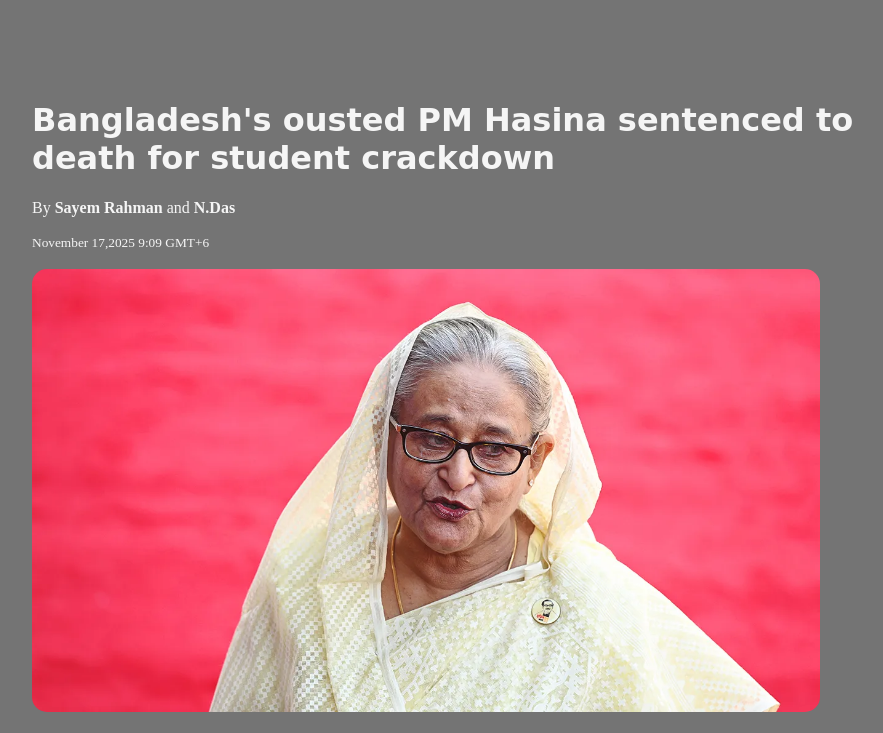
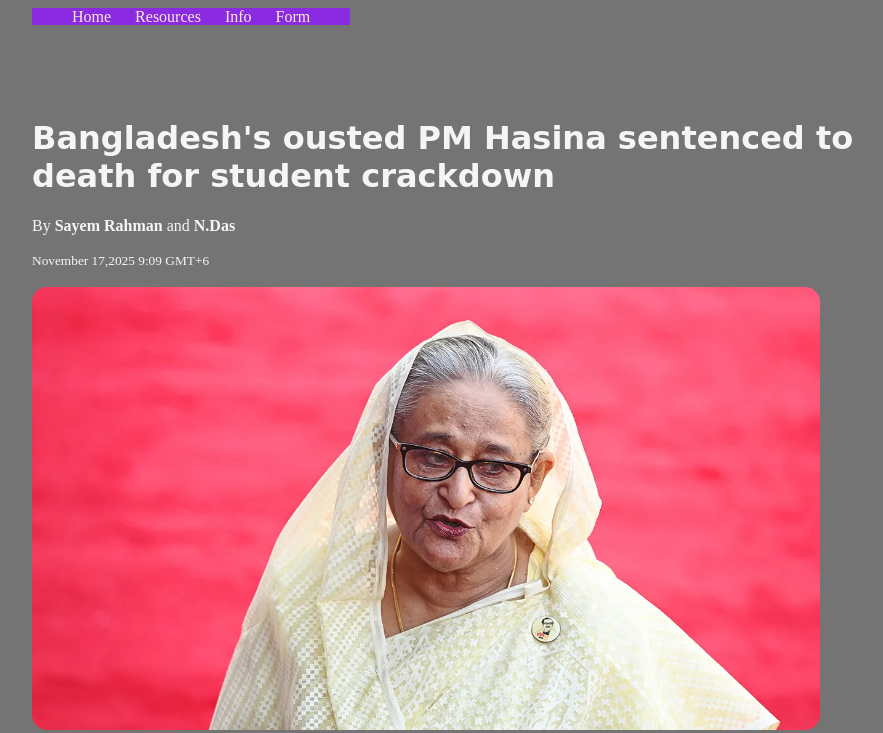
Before and after one commit to codes-sami/HTML-CSS, a plain HTML site: page index.html in a window 1280 px wide. Shown: the top 733 px of the page, without its empty margins (27-910 px from the left). Drawn offline with Linux system fonts and the light colour scheme.

Commit message:
trying to add a navbar

```diff
--- a/index.html
+++ b/index.html
@@ -4,6 +4,7 @@
     <meta charset="UTF-8">
     <meta name="viewport" content="width=device-width, initial-scale=1.0">
     <title>Self Practice</title>
+    <link rel="stylesheet" href="styles/new.css">
     <style>
         body{
             background-color: #747474;
@@ -31,7 +32,7 @@
             color: rgb(249, 125, 125);
             text-align: center;
         }
-        a{
+        .lin{
             text-decoration: none;
             background-color: beige;
             border-radius: 3px;
@@ -41,6 +42,16 @@
     </style>
 </head>
 <body>
+    <header>
+        <nav>
+            <ul>
+               <a href="index.html"><li>Home</li></a>
+               <a href="media.html"><li>Resources</li></a>
+               <a href="table.html"><li>Info</li></a>
+               <a href="form.html"><li>Form</li></a>
+            </ul>
+        </nav>
+    </header>
     <marquee behavior="" direction="left"><h2 class="wel">Welcome to My Web Dev PLACE!</h2></marquee>
     <h1 id="heading">Bangladesh's ousted PM Hasina sentenced to death for student crackdown</h1>
     <p>By <strong>Sayem Rahman </strong>and <strong>N.Das</strong></p>
@@ -68,9 +79,11 @@ The interim administration has governed the Muslim-majority South Asian country
 Military ruler Hossain Mohammad Ershad was sentenced to 10 years of rigorous imprisonment in 1991 for illegally possessing firearms.
 Bangladesh is one of the world’s largest garment exporters, supplying major global brands. The industry was hit hard by last year’s protests.</p>
 
-<p style="font-weight: 800; font-family: Arial, Helvetica, sans-serif;">For More Update News Fill Up the <em><a href="form.html">Form</a></em></p>
+<p style="font-weight: 800; font-family: Arial, Helvetica, sans-serif;">For More Update News Fill Up the <em><a class="lin" href="form.html">Form</a></em></p>
 
 <p>Let;s check the <a href="table.html"> table</a></p>
+
+<a class="lin" href="media.html"><h3>Media File is here</h3></a>
 
 
 
--- /dev/null
+++ b/styles/new.css
@@ -0,0 +1,15 @@
+nav,ul,li{
+    display: inline;
+    margin-right: 20px;
+
+}
+
+nav,ul,a{
+    text-decoration: none;
+    color: antiquewhite;
+}
+
+nav,ul,li{
+    background-color: blueviolet;
+    width: max-content;
+}
```
